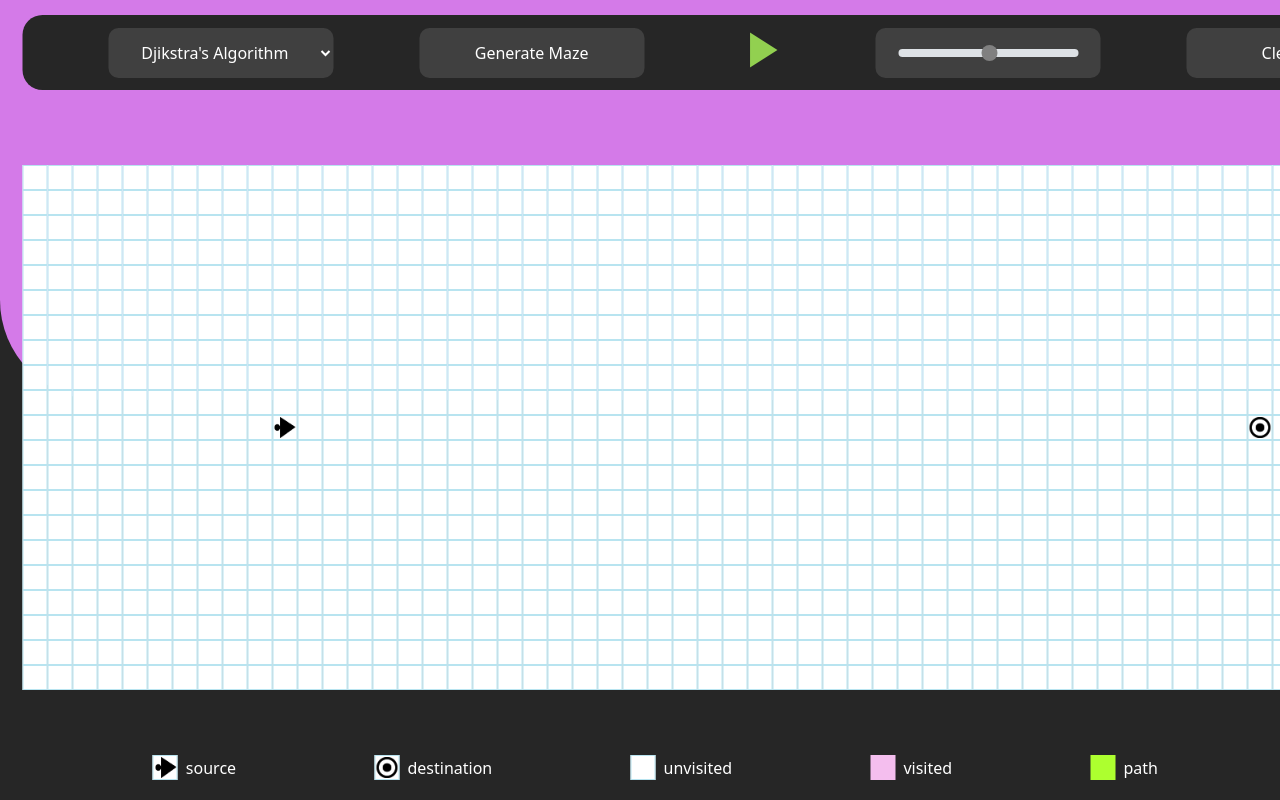
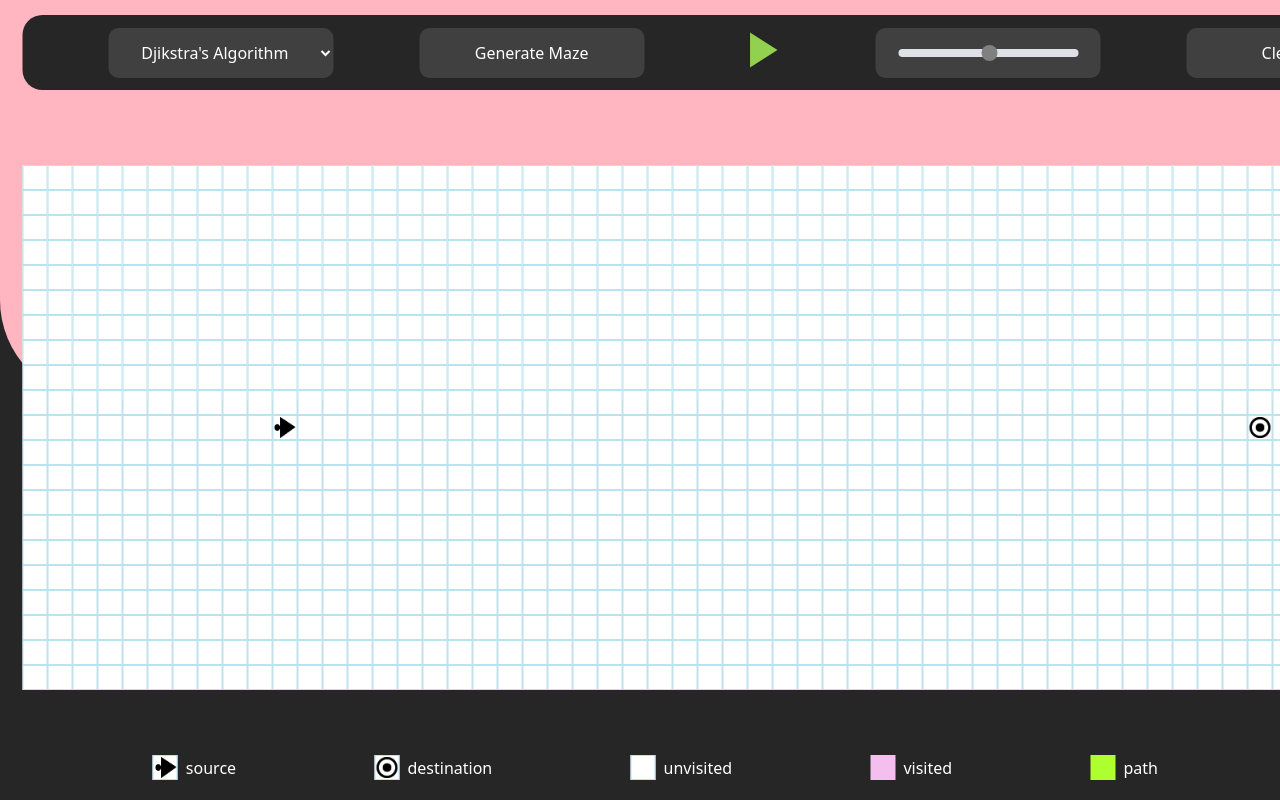
Before and after one commit to chaitanya-Uike/path-finding-visualizer, a plain HTML site: page index.html in a window 1280 px wide. Shown: the top 800 px of the page. Drawn offline with nearby package versions, Linux system fonts and the light colour scheme.

Commit message:
background color changed

```diff
--- a/index.css
+++ b/index.css
@@ -28,7 +28,7 @@ main{
 
     z-index: 1;
 
-    background-color: #D47AE8;
+    background-color: lightpink;
 }
 
 .top-right{
@@ -39,7 +39,7 @@ main{
     width: 50%;
     height: calc(50% + 100px);
 
-    background-color: #D47AE8;
+    background-color: lightpink;
 }
 
 .bottom-left{
```
